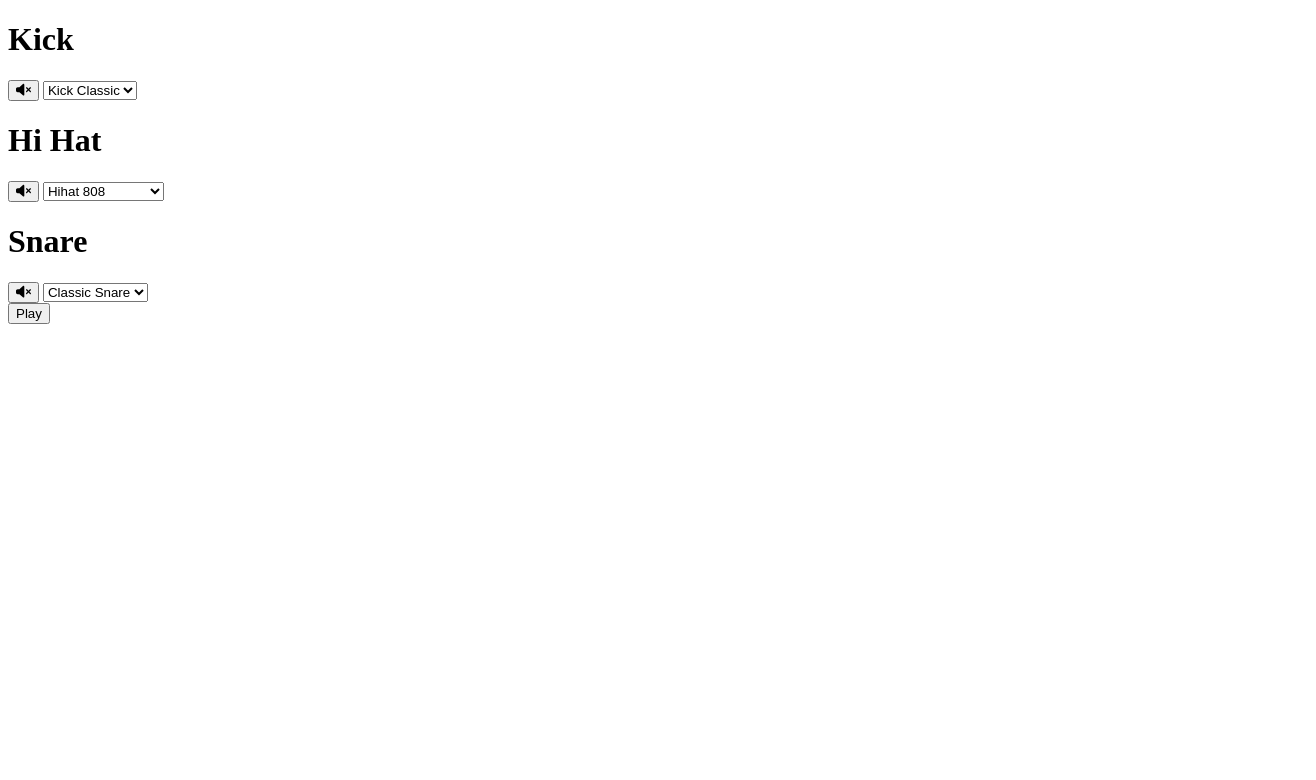
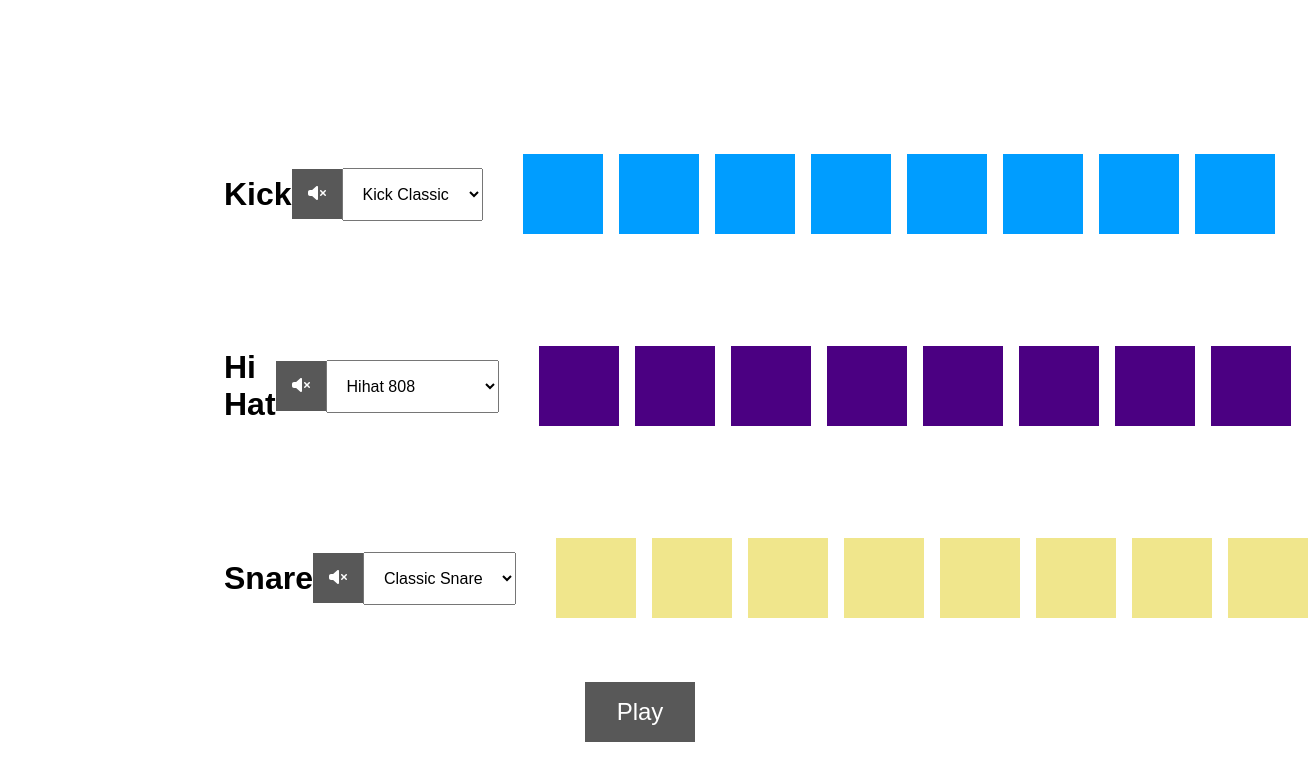
Before and after one commit to Kishorelin03/makeyourbeat, a plain HTML site: page index.html in a window 1280 px wide. Shown: the whole page, 1316 px wide, since content can reach past the window. Drawn offline with Linux system fonts and the light colour scheme.

Commit message:
updated file

```diff
--- a/index.html
+++ b/index.html
@@ -38,7 +38,7 @@
         </div>
 
         <!-- Sound 2: hihat track -->
-        <div class="hihat">
+        <div class="hihat-track">
             <!-- Controls -->
             <div class="controls">
                 <h1>Hi Hat</h1>
@@ -53,7 +53,7 @@
             </div>
             <!-- The Pads -->
             <div class="hihat">
-                <div class="pad hihat b0"></div>
+                <div class="pad hihat-pad b0"></div>
                 <div class="pad hihat-pad b1"></div>
                 <div class="pad hihat-pad b2"></div>
                 <div class="pad hihat-pad b3"></div>
@@ -91,10 +91,12 @@
                 <div class="pad snare-pad b7"></div>
             </div>
         </div>
+
+        <button class="play">Play</button>
+
     </div>
 
     <!-- Buttons -->
-    <button class="play">Play</button>
     <audio src="./sounds/kick-classic.wav" class="kick-sound"></audio>
     <audio src="./sounds/hihat-808.wav" class="hihat-sound"></audio>
     <audio src="./sounds/snare-808.wav" class="snare-sound"></audio>
--- a/style.css
+++ b/style.css
@@ -0,0 +1,109 @@
+* {
+    margin: 0;
+    padding: 0;
+    box-sizing: border-box;
+}
+
+body {
+    font-family: sans-serif;
+}
+
+i, svg {
+    pointer-events: none;
+}
+
+.main-container{
+    display: flex;
+    min-height: 100vh;
+    flex-direction: column;
+    align-items: center;
+    justify-content: center;
+}
+
+/* Individual Pads */
+.kick-pad, .snare-pad, .hihat-pad {
+    width: 5rem;
+    height: 5rem;
+    margin: 1rem 0.5rem;
+    cursor: pointer;
+}
+
+.kick-pad {
+background-color: rgb(0, 157, 255);
+}
+
+.snare-pad {
+background-color: rgb(240, 230, 140);
+}
+
+.hihat-pad {
+background-color: rgb(75, 0, 130);
+}
+
+/* Active */
+.kick-pad.active {
+background-color: rgb(14, 142, 222);
+}
+
+.snare-pad.active {
+background-color: rgb(252, 227, 0);
+}
+
+.hihat-pad.active {
+background-color: rgb(149, 0, 255);
+}
+
+
+
+/* All pads */
+.kick, .snare, .hihat {
+    display: flex;
+}
+
+/* track's styling */
+
+.kick-track, .snare-track, .hihat-track {
+    display: flex;
+    align-items: center;
+    width: 70%;
+    justify-content: space-between;
+    margin-top: 5rem;
+}
+
+.controls {
+    display: flex;
+    justify-content: space-between;
+    align-items: center;
+    flex: 1;
+    margin: 0rem 2rem;
+}
+
+.controls button {
+    padding: 1rem;
+    border: none;
+    background: rgb(88, 88, 88);
+    color: #fff;
+    cursor: pointer;
+    font-size: 1rem;
+    transition: all 0.5s ease;
+}
+
+.pad {
+    transition: all 0.5s ease;
+}
+
+/* Play-btn */
+.play {
+    padding: 1rem 2rem;
+    font-size: 1.5rem;
+    background-color: rgb(88, 88, 88);
+    color: #fff;
+    border: none;
+    cursor: pointer;
+    margin-top: 3rem;
+}
+
+select {
+    padding: 1rem;
+    font-size: 1rem;
+}
```
